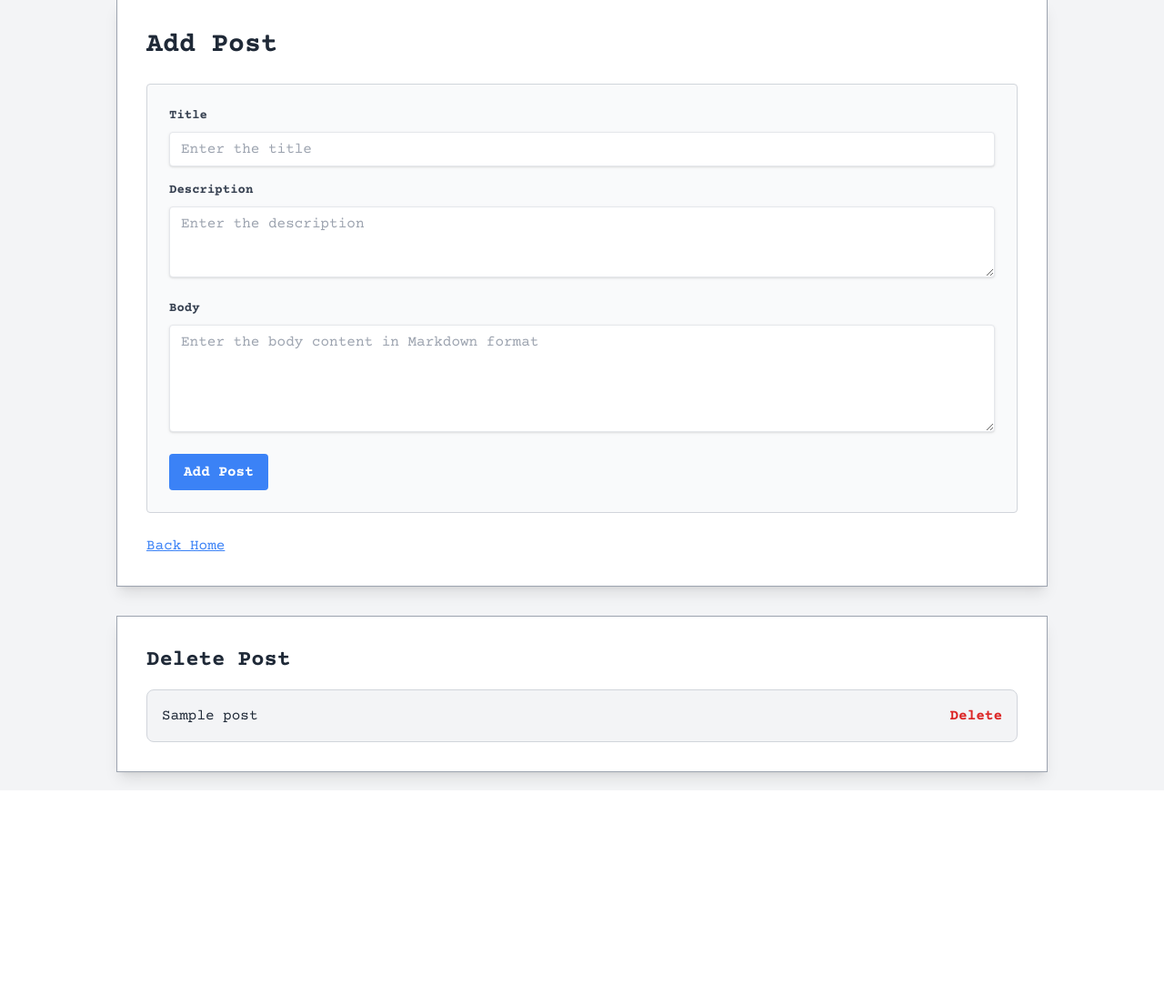
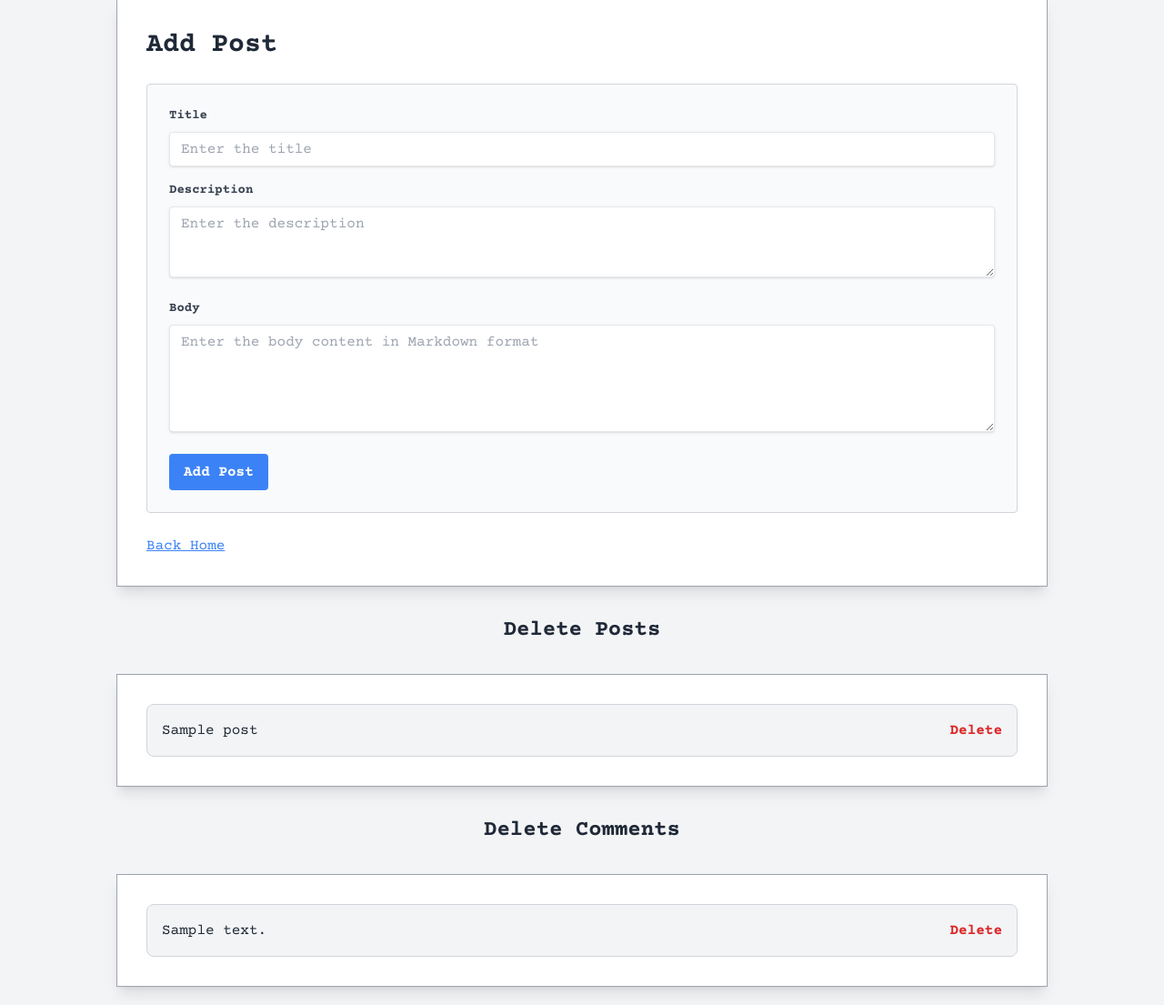
Before and after one commit to Malanaa/den, a Flask app: template templates/admin.html in a window 1280 px wide. Shown: the part 119-1224 px from the top of the page at 91% size. Before the commit the page ends 988 px from the top, so only its background shows below. Run offline with Flask 3, Linux system fonts and the light colour scheme; the template is opened without the code that fills it: most values are stand-ins (such as "Sample title", 1, 10 or a date in 2020); some libraries are stand-ins or nearby versions.

Commit message:
Added admin comment manage func

```diff
--- a/app.py
+++ b/app.py
@@ -36,6 +36,7 @@ def admin():
     try:
         if session["user"] == "syedabimam@gmail.com":
             post_list = posts.find()
+            comment_list = comments.find()
 
             if request.method == "POST":
                 title = request.form["title"]
@@ -53,7 +54,7 @@ def admin():
                 posts.insert_one(post)
 
                 return redirect(url_for("admin", message="Succesfuly Posted"))
-            return render_template("admin.html", posts=post_list)
+            return render_template("admin.html", posts=post_list, comments=comment_list)
 
             return render_template("admin.html")
         return redirect(url_for("home"))
@@ -65,7 +66,7 @@ def admin():
 def comment():
     title = request.args.get("title")
     user = request.args.get("user")
-    user = user.split('@')[0]
+    user = user.split("@")[0]
 
     if request.method == "POST":
         comment = request.form["comment"]
@@ -93,15 +94,15 @@ def blogpost(title):
             user = session["user"]
             post_current = posts.find_one({"title": f"{title}"})
 
-            comment_list = comments.find({"blog": post_current.get("_id")}).sort(
-                "_id", -1
-            )
-
             if post_current:
                 description = post_current.get("description")
                 time = post_current.get("time")
                 body = post_current.get("body")
                 body = convert_md(body)
+
+                comment_list = comments.find({"blog": post_current.get("_id")}).sort(
+                    "_id", -1
+                )
 
                 if comment_list:
                     return render_template(
@@ -125,14 +126,15 @@ def blogpost(title):
         return render_template("blogpost.html")
     except KeyError:
         post_current = posts.find_one({"title": f"{title}"})
-        comment_list = comments.find({"blog": post_current.get("_id")}).sort(
-                "_id", -1
-            )
         if post_current:
             description = post_current.get("description")
             time = post_current.get("time")
             body = post_current.get("body")
             body = convert_md(body)
+
+            comment_list = comments.find({"blog": post_current.get("_id")}).sort(
+                "_id", -1
+            )
 
             if comment_list:
                 return render_template(
@@ -250,5 +252,12 @@ def delete():
     return redirect(url_for("admin"))
 
 
+@app.route("/XPIysYkAAssQ!z9L")
+def delete_comment():
+    comment_id = request.args.get("comment_id")
+    deleted_comment = comments.delete_many({"_id": ObjectId(comment_id)})
+    return redirect(url_for("admin"))
+
+
 if __name__ == "__main__":
     app.run(host="0.0.0.0", port=8000)
--- a/templates/admin.html
+++ b/templates/admin.html
@@ -82,8 +82,8 @@
     </div>
 
     <!-- Dummy sections for Delete and Edit -->
+    <h2 class="text-2xl text-center mt-8 font-bold mb-4">Delete Posts</h2>
     <div id="delete-post" class="container mx-auto p-8 bg-white border border-gray-400 shadow-lg mt-8 max-w-screen-lg overflow-auto max-h-80">
-        <h2 class="text-2xl font-bold mb-4">Delete Post</h2>
         <div class="space-y-4">
             {% for post in posts %}
             <div class="bg-gray-100 p-4 border border-gray-300 rounded-lg flex justify-between items-center">
@@ -93,6 +93,16 @@
             {% endfor %}
         </div>
     </div>
+    <h2 class="text-2xl text-center mt-8 font-bold mb-4">Delete Comments</h2>
+    <div id="delete-comments" class="container mx-auto p-8 bg-white border border-gray-400 shadow-lg mt-8 max-w-screen-lg overflow-auto max-h-80">
+        <div class="space-y-4">
+            {% for comment in comments %}
+            <div class="bg-gray-100 p-4 border border-gray-300 rounded-lg flex justify-between items-center">
+                <p class="text-gray-800">{{ comment["comment"] }}</p>
+                <a href="{{url_for('delete_comment', comment_id=comment.get('_id'))}}" class="text-red-600 hover:text-red-800 font-bold">Delete</a>
+            </div>
+            {% endfor %}
+        </div>
 </body>
 
 </html>
--- a/templates/blogpost.html
+++ b/templates/blogpost.html
@@ -195,10 +195,10 @@
             <img src="{{ url_for('static', filename='images/logo.png') }}" alt="logo">
             <div class="title">Den</div>
         </a>
-        <nav>
+        <nav class="hover:appearance-none">
             <a href="{{url_for('home')}}">Home</a>
             {% if user %}
-            <a href="#">{{user}}</a>
+            <a>{{user}}</a>
             <a href="{{url_for('logout')}}">Logout</a>
             {% else %}
             <a href="{{url_for('auth')}}">Login/Register</a>
@@ -222,7 +222,7 @@
         {% if user %}
         <form action="{{url_for('comment', title=title, user=user)}}" method="POST" style="display: flex; flex-direction: column; gap: 10px; padding: 20px; background-color: #f0f0f0; border-radius: 8px; box-shadow: 0 2px 4px rgba(0, 0, 0, 0.1);">
             <label for="comment" style="font-weight: bold;">Leave a Comment:</label>
-            <textarea name="comment" id="comment" rows="5" style="padding: 10px; border-radius: 4px; border: 1px solid #ccc; resize: vertical;" placeholder="Type your comment here..."></textarea>
+            <textarea name="comment" id="comment" rows="5" style="padding: 10px; border-radius: 4px; border: 1px solid #ccc; resize: vertical;" placeholder="What do you have to say..."></textarea>
             <button type="submit" style="align-self: flex-end; padding: 10px 20px; background-color: #333; color: #f0f0f0; border: none; border-radius: 4px; cursor: pointer; font-weight: bold;">Submit</button>
         </form>
         {% else %}
```
